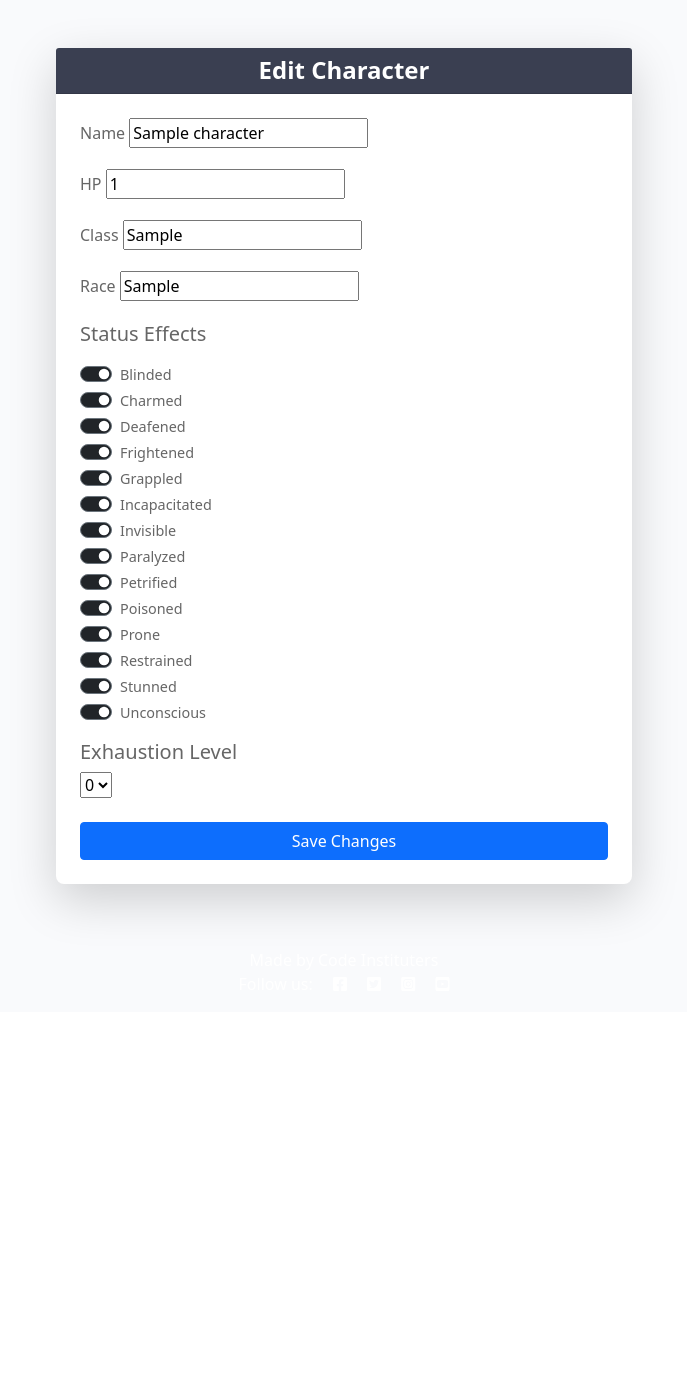
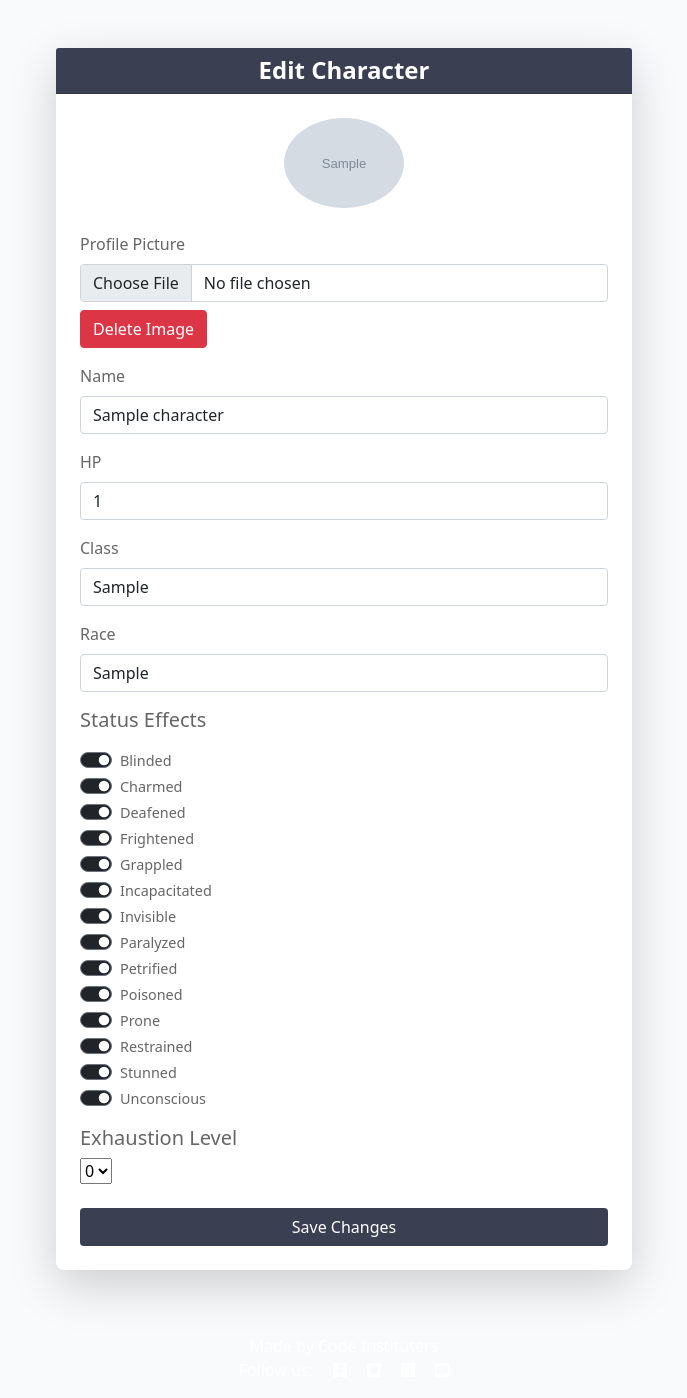
Before and after one commit to lara-dxn/fullstack-project, a Django app: a page that uses character_sheet/templates/character_sheet/character_edit.html in a window 1280 px wide. Shown: the part 56-1454 px from the top of the page, without its empty margins (296-983 px from the left). Before the commit the page ends 980 px from the top, so only its background shows below. Run offline with Django 5.2, Linux system fonts and the light colour scheme; a user stored in the database is signed in; tables that the repository leaves empty hold one stand-in row (values such as "Sample post"); grey boxes marked "Sample" are stand-in pictures.

Commit message:
Add upload image function

```diff
--- a/character_manager/settings.py
+++ b/character_manager/settings.py
@@ -28,7 +28,7 @@ TEMPLATES_DIR = os.path.join(BASE_DIR, 'templates')
 SECRET_KEY = 'django-insecure-n$9=t$i2cu3at%6dm*eny&qbofzub!bd5286=@7qu&h7gitg_^'
 
 # SECURITY WARNING: don't run with debug turned on in production!
-DEBUG = False
+DEBUG = True
 
 ALLOWED_HOSTS = ['localhost', '127.0.0.1', '.herokuapp.com']
 ACCOUNT_FORMS = {'signup': 'character_sheet.forms.CustomSignupForm'}
@@ -57,6 +57,9 @@ LOGOUT_REDIRECT_URL = '/'
 
 CRISPY_ALLOWED_TEMPLATE_PACKS = "bootstrap5"
 CRISPY_TEMPLATE_PACK = "bootstrap5"
+
+MEDIA_URL = '/media/'
+MEDIA_ROOT = BASE_DIR / 'media'
 
 MIDDLEWARE = [
     'django.middleware.security.SecurityMiddleware',
--- a/character_manager/urls.py
+++ b/character_manager/urls.py
@@ -16,6 +16,8 @@ Including another URLconf
 """
 from django.contrib import admin
 from django.urls import path, include
+from django.conf import settings
+from django.conf.urls.static import static
 
 urlpatterns = [
     path("accounts/", include("allauth.urls")),
@@ -23,5 +25,5 @@ urlpatterns = [
     path("bg_info/", include("bg_info.urls"), name = "bg_info-urls"),
     #path('character_sheet/', include('character_sheet.urls')),
     path('summernote/', include('django_summernote.urls')),
-    path("", include("character_sheet.urls"), name="character_sheet"),
-]
+    path("", include("character_sheet.urls")),
+]+ static(settings.MEDIA_URL, document_root=settings.MEDIA_ROOT)
--- a/character_sheet/forms.py
+++ b/character_sheet/forms.py
@@ -1,15 +1,26 @@
 from django import forms
 from django.core.exceptions import ValidationError
+from django.forms.widgets import ClearableFileInput
 from allauth.account.forms import SignupForm
 from .models import Character
+
+class CustomClearableFileInput(ClearableFileInput):
+    template_name = 'widgets/custom_clearable_file_input.html'
 
 class CharacterForm(forms.ModelForm):
     class Meta:
         model = Character
-        fields = ['name', 'hp', 'character_class', 'character_race', 'blinded', 'charmed',
+        fields = ['name', 'hp', 'character_class', 'character_race', 'image', 'blinded', 'charmed',
                   'deafened', 'frightened', 'grappled', 'incapacitated', 'invisible',
                   'paralyzed', 'petrified', 'poisoned', 'prone', 'restrained', 'stunned',
                   'unconscious', 'exhaustion']
+        widgets = {
+            'name': forms.TextInput(attrs={'class': 'form-control'}),
+            'hp': forms.NumberInput(attrs={'class': 'form-control'}),
+            'character_class': forms.TextInput(attrs={'class': 'form-control'}),
+            'character_race': forms.TextInput(attrs={'class': 'form-control'}),
+            'image': CustomClearableFileInput(attrs={'class': 'form-control'}),
+        }
 
 class CustomSignupForm(SignupForm):
     isPlayer = forms.BooleanField(required=False, label="Are you a Player?")
--- a/character_sheet/models.py
+++ b/character_sheet/models.py
@@ -1,5 +1,6 @@
 from django.contrib.auth.models import User
 from django.utils.text import slugify
+from django.forms.widgets import ClearableFileInput
 from django.db import models
 
 class UserProfile(models.Model):
@@ -17,6 +18,8 @@ class Character(models.Model):
     hp = models.IntegerField()
     character_class = models.CharField(max_length=100, default='')
     character_race = models.CharField(max_length=100, default='')
+
+    image = models.ImageField(upload_to='character_images/', blank=True, null=True, default='images/placeholder_profile.svg')
 
     blinded = models.BooleanField(default=False)
     charmed = models.BooleanField(default=False)
--- a/character_sheet/templates/character_sheet/character_detail.html
+++ b/character_sheet/templates/character_sheet/character_detail.html
@@ -23,7 +23,11 @@
 
                 <!-- Profile Image -->
                 <div class="text-center mt-3">
-                    <img src="{% static 'images/placeholder_profile.svg' %}" class="rounded-circle" alt="Profile Image" width="120">
+                    {% if character.image %}
+                        <img src="{{ character.image.url }}" class="rounded-circle" alt="Profile Image" width="120">
+                    {% else %}
+                        <img src="{% static 'images/placeholder_profile.svg' %}" class="rounded-circle" alt="Profile Image" width="120">
+                    {% endif %}
                 </div>
 
                 <!-- Character Info -->
--- a/character_sheet/templates/character_sheet/character_edit.html
+++ b/character_sheet/templates/character_sheet/character_edit.html
@@ -11,6 +11,24 @@
                 <div class="card-body">
                     <form method="post" action="" enctype="multipart/form-data">
                         {% csrf_token %}
+
+                        <!-- Current profile picture -->
+                        {% if character.image %}
+                            <div class="text-center mb-4">
+                                <img src="{{ character.image.url }}" class="rounded-circle" alt="Profile Image" width="120">
+                            </div>
+                        {% endif %}
+
+                        <!-- upload image field -->
+                        <div class="form-group mb-3">
+                            <label for="id_image" class="form-label text-secondary">Profile Picture</label>
+                            {{ form.image }}
+
+                            {% if character.image %}
+                                <button type="submit" name="delete_image" class="btn btn-danger mt-2">Delete Image</button>
+                            {% endif %}
+
+                        </div>
 
                         <!-- Character Basic Info -->
                         <div class="form-group mb-3">
@@ -52,7 +70,7 @@
                             {{ form.exhaustion }}
                         </div>
 
-                        <button type="submit" class="btn btn-primary w-100 mt-4">Save Changes</button>
+                        <button type="submit" class="btn  btn-custom w-100 mt-4">Save Changes</button>
                     </form>
                 </div>
             </div>
--- /dev/null
+++ b/character_sheet/templates/widgets/custom_clearable_file_input.html
@@ -0,0 +1 @@
+<input type="{{ widget.type }}" name="{{ widget.name }}" {% include "django/forms/widgets/attrs.html" %}>
--- a/character_sheet/urls.py
+++ b/character_sheet/urls.py
@@ -2,9 +2,9 @@ from django.urls import path
 from . import views
 
 urlpatterns = [
-    path('', views.CharacterList.as_view(), name='home'),
-    path('character/create/', views.character_create, name='character_create'),
-    path('character_detail/<slug:slug>/', views.character_detail, name='character_detail'),
-    path('character_detail/<slug:slug>/edit/', views.character_edit, name='character_edit'),
-    path('character_detail/<slug:slug>/delete/', views.character_delete, name='character_delete'),
+    path("", views.CharacterList.as_view(), name="home"),  # Use 'home' here
+    path("character_detail/<slug:slug>/", views.character_detail, name="character_detail"),
+    path("character_detail/<slug:slug>/edit/", views.character_edit, name="character_edit"),
+    path("character_detail/<slug:slug>/delete/", views.character_delete, name="character_delete"),
+    path("character/create/", views.character_create, name="character_create"),
 ]
--- a/character_sheet/views.py
+++ b/character_sheet/views.py
@@ -38,20 +38,27 @@ def character_edit(request, slug):
     """
     character = get_object_or_404(Character, slug=slug)
 
-    try:
-        character.owner = request.user.userprofile
-    except ObjectDoesNotExist:
-        messages.error(request, "You must have a UserProfile to create or manage characters.")
-        return redirect('home')
-
     # Check permissions: only the owner, a GM, or an admin can edit
     if request.user != character.owner.user and not request.user.is_staff and not request.user.userprofile.isGM:
         raise PermissionDenied
 
     if request.method == 'POST':
-        form = CharacterForm(request.POST, instance=character)
+        # Handle image deletion if delete_image button was clicked
+        if 'delete_image' in request.POST:
+            if character.image:
+                # Delete the image file from the filesystem
+                character.image.delete(save=False)
+            # Set to default image path
+            character.image = 'images/placeholder_profile.svg'
+            character.save()
+            messages.success(request, "Profile picture has been reset to the default image.")
+            return redirect('character_edit', slug=character.slug)
+
+        # Otherwise, handle the form submission for edits
+        form = CharacterForm(request.POST, request.FILES, instance=character)
         if form.is_valid():
             form.save()
+            messages.success(request, "Character details updated successfully.")
             return redirect('character_detail', slug=character.slug)
     else:
         form = CharacterForm(instance=character)
--- a/static/css/style.css
+++ b/static/css/style.css
@@ -73,6 +73,11 @@ body {
     color: #444;
 }
 
+.btn-custom{
+    background-color: #3a3f51;
+    color: white;
+}
+
 .mt-4 p {
     font-weight: bold;
     font-size: 1.1rem;
```
Also changed, not shown: character_sheet/templates/character_sheet/character_create.html (+8 -2 lines), character_sheet/migrations/0006_character_image.py (added).
